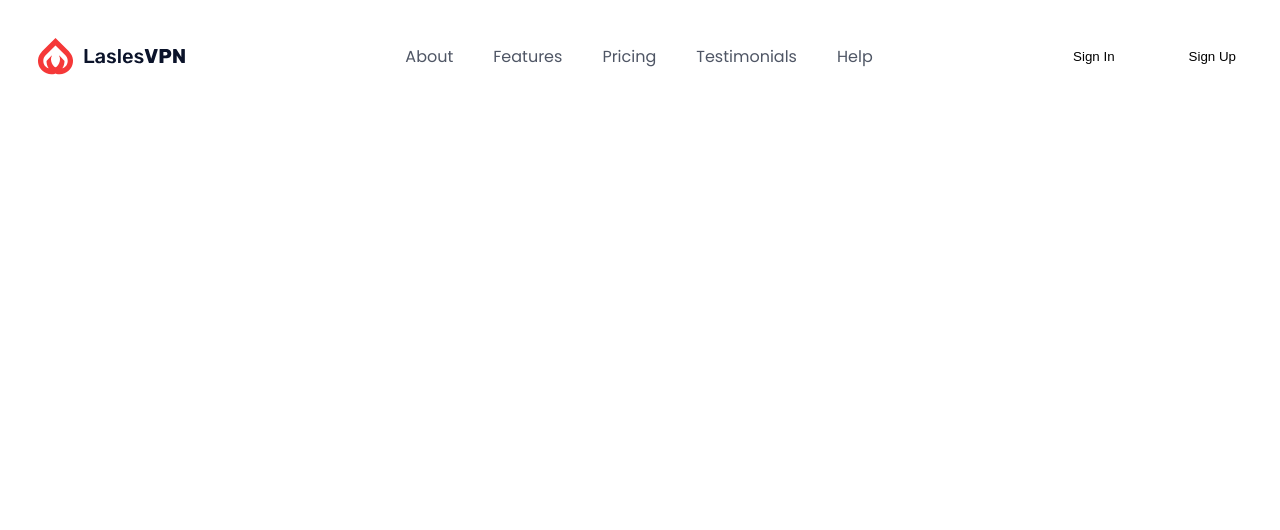
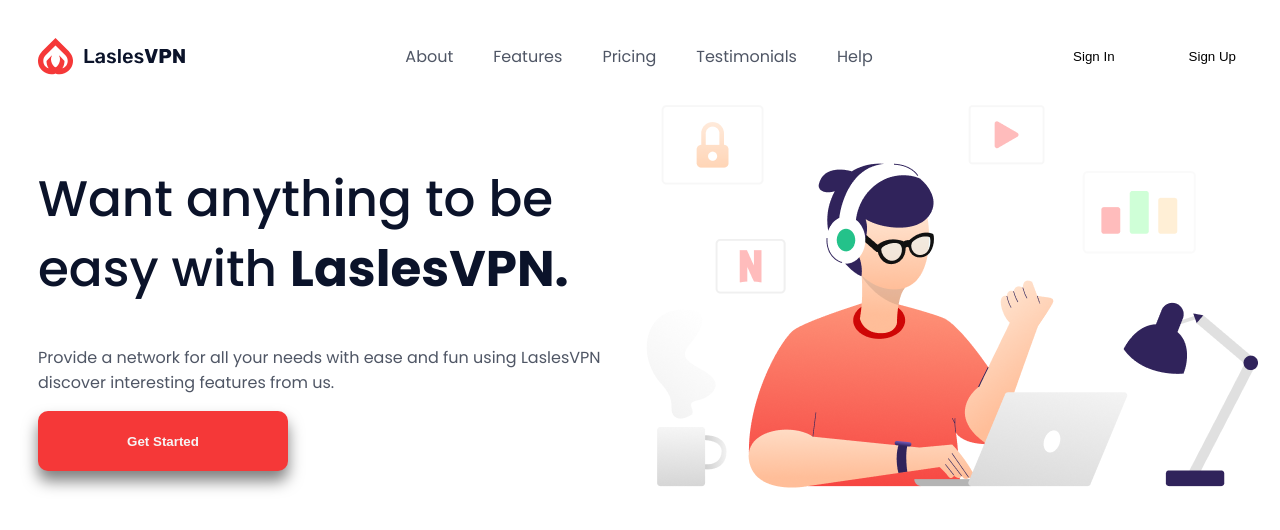
Before and after one commit to alghaazalii/Landing-Page-VPN, a plain HTML site: page index.html in a window 1280 px wide. Drawn offline with Linux system fonts and the light colour scheme.

Commit message:
menambahkan hero section

```diff
--- a/index.html
+++ b/index.html
@@ -25,5 +25,14 @@
         </nav>
     </header>
 
+    <section class="container hero-wrapper">
+        <div class="hero-content-wrapper">
+            <h1>Want anything to be easy with <b>LaslesVPN.</b></h1>
+            <p>Provide a network for all your needs with ease and fun using LaslesVPN discover interesting features from us.</p>
+            <button>Get Started</button>
+        </div>
+        <img src="images/Illustration 1.png" alt="background images hero section">
+    </section>
+
 </body>
 </html>
--- a/style.css
+++ b/style.css
@@ -68,3 +68,40 @@
     outline: 2px solid #F53855;
     border-radius: 30px;
 }
+
+.hero-wrapper {
+    display: flex;
+    align-items: center;
+}
+
+.hero-content-wrapper {
+    flex: 1;
+}
+.hero-content-wrapper h1 {
+    font-size: 50px;
+    font-weight: 500;
+    line-height: 70px;
+    letter-spacing: 0%;
+    color: #0B132A;
+}
+
+.hero-content-wrapper p {
+    font-size: 16px;
+    color: #4F5665;
+}
+
+.hero-wrapper img {
+    flex: 1;
+}
+
+.hero-content-wrapper button {
+   width: 250px;
+   height: 60px;
+   color: whitesmoke;
+   background-color: #F53838;
+   border-radius: 10px;
+   box-shadow: 0 10px 15px rgba(0, 0, 0, 0.5);
+   font-weight: 700;
+   cursor: pointer;
+   border: 2px solid transparent;
+}
```
Also changed, not shown: images/Illustration 1.png (added).
